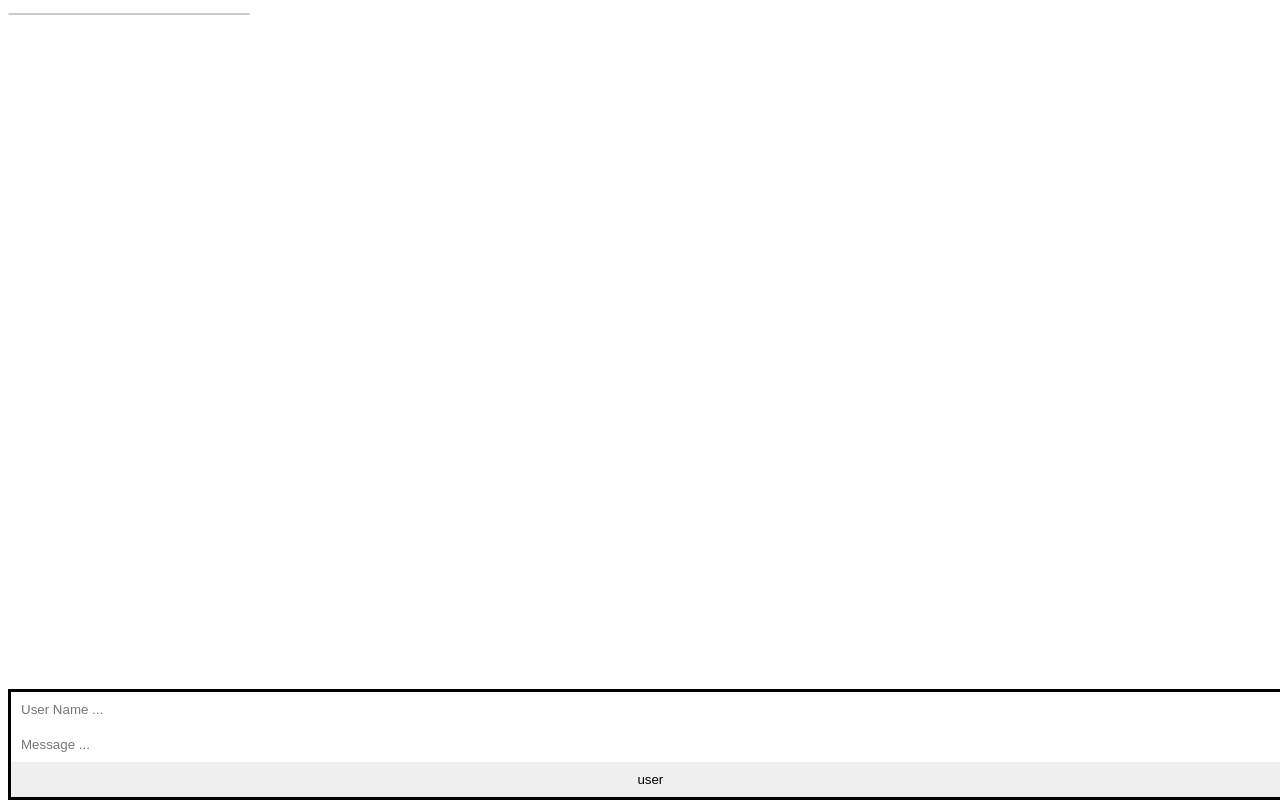
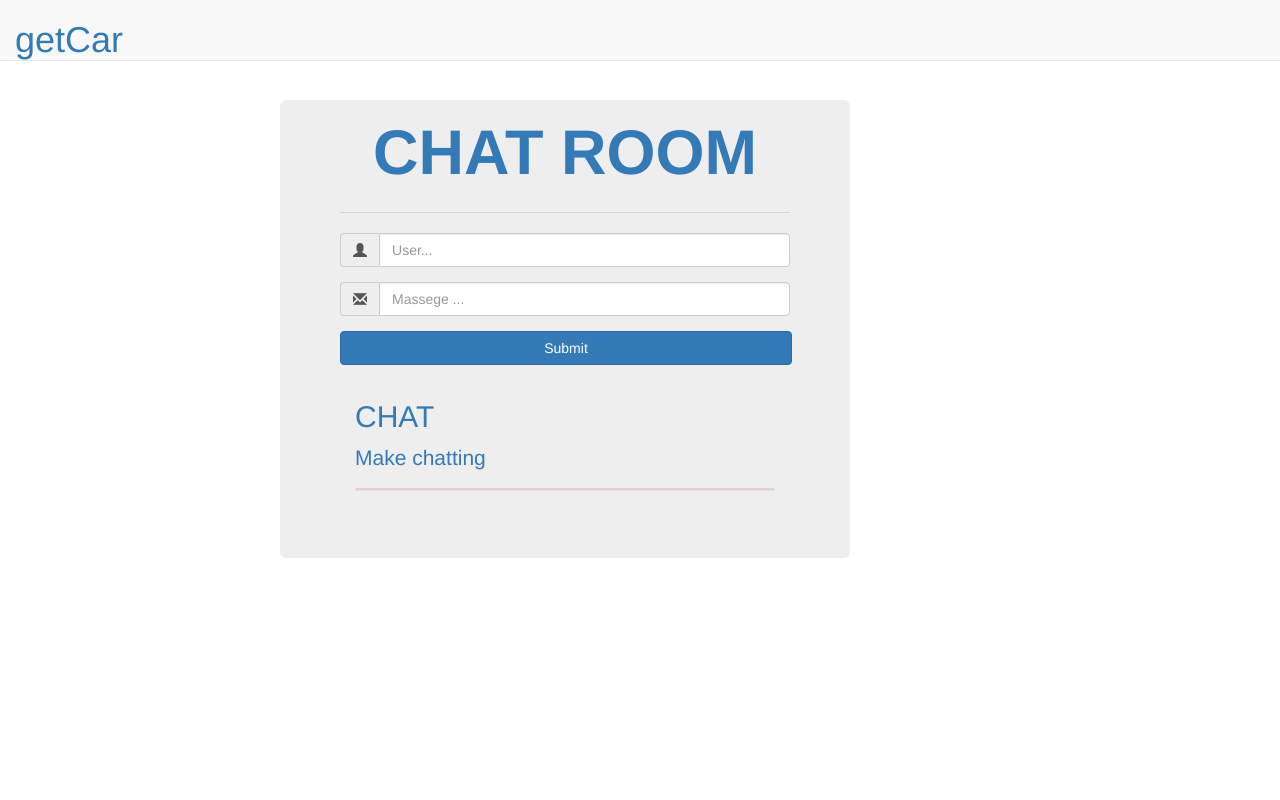
Before and after one commit to maramalquraan/getCar, a website: page client/templates/chat.html in a window 1280 px wide. Drawn offline with nearby package versions, Linux system fonts and the light colour scheme; no server answers.

Commit message:
Chat style

```diff
--- a/client/components/show.js
+++ b/client/components/show.js
@@ -21,7 +21,7 @@ angular.module('get-car')
         data :JSON.stringify({ id : id})
       })
       .then(function succssesCallback(res){
-        console.log(res);
+         window.location = "../../index.html"
       })
     }
 $scope.addCommentbtn=function(id){
@@ -33,8 +33,7 @@ $scope.addCommentbtn=function(id){
         data :JSON.stringify({ comment:$scope.comment,username:$scope.username , id : id })
       })
       .then(function succssesCallback(res){
-        // $scope.arrayUser.push(res.data.username);
-        // $scope.arrayComment.push(res.data.comment);
+         window.location = "../../index.html"
         console.log(res)
 
         //console.log($scope.array);
--- a/client/templates/chat.html
+++ b/client/templates/chat.html
@@ -2,7 +2,13 @@
 <html>
   <head>
     <title>Chat Room</title>
-    <style>
+
+    <meta charset="utf-8">
+      <meta name="viewport" content="width=device-width, initial-scale=1">
+      <link rel="stylesheet" href="https://maxcdn.bootstrapcdn.com/bootstrap/3.3.7/css/bootstrap.min.css">
+      <script src="https://ajax.googleapis.com/ajax/libs/jquery/3.2.1/jquery.min.js"></script>
+      <script src="https://maxcdn.bootstrapcdn.com/bootstrap/3.3.7/js/bootstrap.min.js"></script>
+   <!--  <style>
       /** { margin: 0; padding: 0; box-sizing: border-box; }*/
       body { font: 13px Helvetica, Arial; }
       form { background: #000; padding: 3px; position: fixed; bottom: 0; width: 111%; }
@@ -33,23 +39,72 @@ li {
 /* Get rid of the last <li>'s bottom border to stop overlap with <ul>'s border */
 /* :last-child works in IE7+ */
 li:last-child {
-    /*border-bottom: 1px solid #ccc;*/
+    border-bottom: 1px solid #ccc;*/
 }
 
 /* Get the number and float it right */
-    </style>
+    </style> -->
   </head>
   <body>
-     <div class="form-group input-group" >
-    <ul id="messages">
-      <!-- <li id="br"></li> -->
-    </ul>
-    <form action="" class="form-horizantal">
-      <input id="m" autocomplete="off" placeholder="User Name ..." class="form-control"/>
-       <input id="d" autocomplete="off" placeholder="Message ..." class="form-control" /><br>
-        <button id="btn" class="form-control">user</button>
- </form>
+    <!--  <div class="form-group  --><!-- input-group" > -->
+   <nav class="navbar navbar-default navbar-fixed-top">
+  <div class="container-fluid">
+    <div class="navbar-header">
+      <h1 id = "logo"><a href="/index.html" class = "navbar-header" calss= "active" ng-click="reset()" />getCar </h1>
+    </div>
+  </div>
+</nav>
+
+<div class="container">
+  <div class="col-sm-10" style="width : 600px; margin-left: 250px; margin-top: 50px;">
+    <div class="jumbotron" style="margin-top: 50px">
+      <div  class="form-group" style="margin-top:-50px">
+        <h1 style="text-align: center;"> <label>CHAT ROOM</label> </h1>
+      </div>
+      <hr>
+      <form class="form-horizantal">
+        <div class="form-group input-group" >
+          <span class="input-group-addon">
+            <span class="glyphicon glyphicon-user"></span>
+          </span>
+           <input type="text" ng-model="type"  class="form-control" id="m" placeholder="User..." required></input>
+        </div>
+
+        <div class="form-group input-group" >
+          <span class="input-group-addon">
+            <span class=" glyphicon glyphicon-envelope"></span>
+          </span>
+          <input type="text" ng-model="price"  class="form-control" id="d" placeholder="Massege ..."  required></input>
+        </div>
+
+        <div class="form-group " >
+         <button class = "btn btn-primary " type="submit"     ng-click="add()"     class="form-control" id="add" style="width: 452px"> Submit </button>
+        </div>
+      </form>
+      <!-- <ul id="messages">
+      <li id="br"></li>
+    </ul> -->
+    <div class="container">
+  <h2>CHAT</h2>
+  <p>Make chatting</p>
+  <div class="panel-group">
+    <div class="panel panel-danger"id="messages">
+
+
+    </div>
+
+  </div>
 </div>
+
+    </div>
+
+
+
+  </div>
+</div>
+
+
+
       <script src="/socket.io/socket.io.js"></script>
 <script>
   var socket = io();
@@ -73,15 +128,19 @@ li:last-child {
   $(function () {
     var socket = io();
     $('form').submit(function(){
+    $('#messages').append($('<div class="panel-heading"></div>'))
+
       socket.emit('chat message', $('#m').val());
       $('#m').val('');
         socket.emit('chat message', $('#d').val());
       $('#d').val('');
       return false;
     });
+
     socket.on('chat message', function(msg){
+        $('#messages').append($('<div class="panel-body">').text(msg));
 
-        $('#messages').append($('<li>').text(msg));
+
 });
 
   });
```
Also changed, not shown: index.html (+0 -10 lines).
